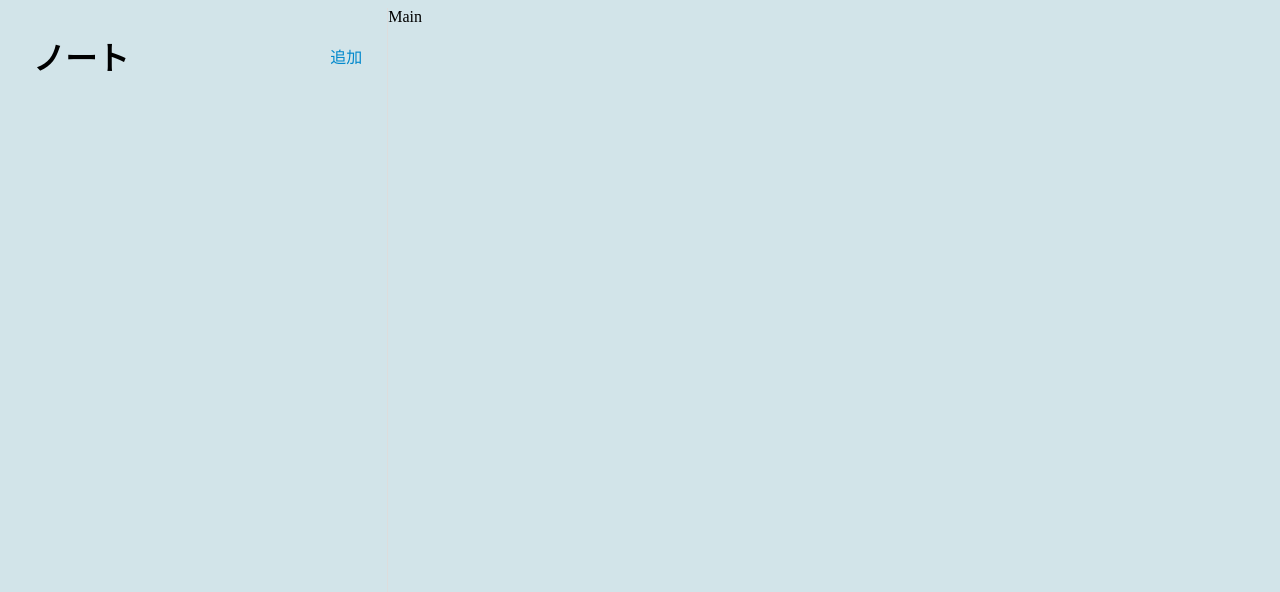
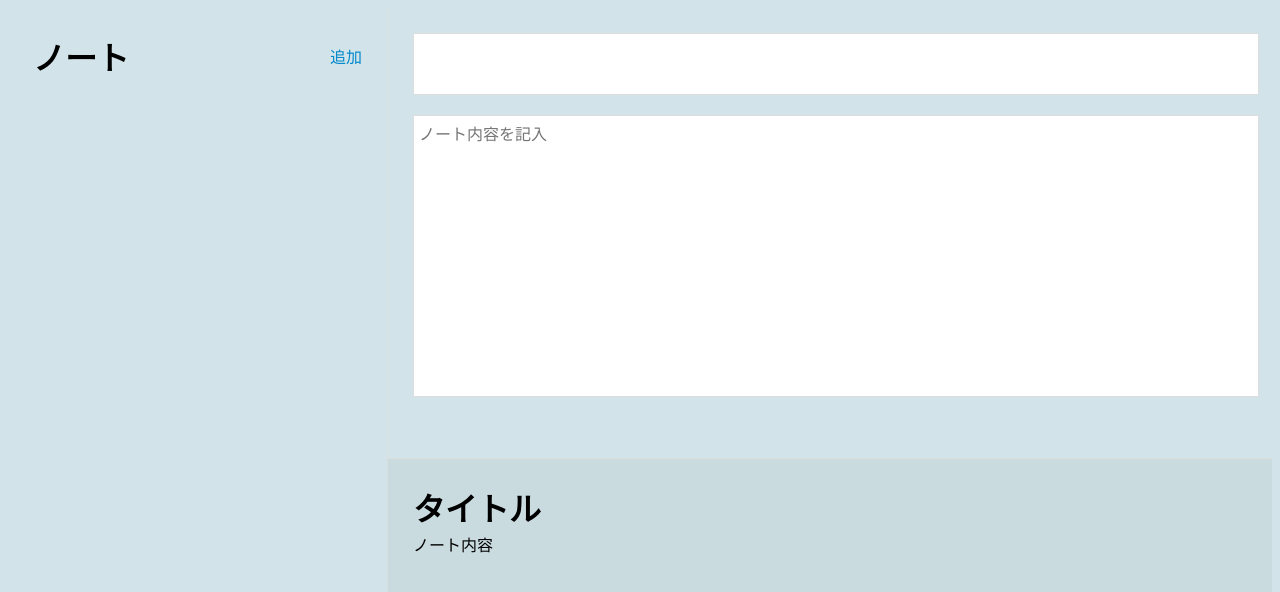
Before and after one commit to FallstagAtsugi/noteapp-with-react, a React (Vite) app: page / in a window 1280 px wide. Shown: the top 592 px of the page. Built offline with nearby package versions, Linux system fonts and the light colour scheme.

Commit message:
Homeコンポーネント編集

```diff
--- a/src/components/Main.css
+++ b/src/components/Main.css
@@ -0,0 +1,57 @@
+/* note editor style */
+.app-main {
+  width: 70%;
+  height: 100vh;
+}
+
+.app-main-note-edit,
+.app-main-note-preview {
+  height: 50vh;
+}
+
+.app-main-note-edit {
+  padding: 25px;
+}
+
+.app-main-note-edit input,
+textarea {
+  display: block;
+  border: 1px solid #ddd;
+  margin-bottom: 20px;
+  width: 100%;
+  height: calc(50vh - 130px);
+  padding: 5px;
+  resize: none;
+  font-size: inherit;
+}
+
+.app-main-note-edit input {
+  height: 50px;
+  font-size: 2rem;
+}
+
+.app-main-note-preview {
+  border-top: 1px solid #ddd;
+  overflow-y: scroll;
+  background: rgba(0, 0, 0, 0.04);
+}
+
+.preview-title {
+  padding: 25px 25px 0 25px;
+  margin: 0;
+}
+
+.markdown-preview {
+  padding: 0 25px 25px 25px;
+  font-size: 1rem;
+  line-height: 2rem;
+}
+
+.no-active-note {
+  width: 70%;
+  height: 100vh;
+  line-height: 100vh;
+  text-align: center;
+  font-size: 2rem;
+  color: #999;
+}
--- a/src/components/Main.jsx
+++ b/src/components/Main.jsx
@@ -2,7 +2,18 @@
 import "./Main.css";
 
 const Main = () => {
-  return <div>Main</div>;
+  return (
+    <div className="app-main">
+      <div className="app-main-note-edit">
+        <input type="text" />
+        <textarea id="" placeholder="ノート内容を記入"></textarea>
+      </div>
+      <div className="app-main-note-preview">
+        <h1 className="preview-title">タイトル</h1>
+        <div className="markdown-preview">ノート内容</div>
+      </div>
+    </div>
+  );
 };
 
 export default Main;
```
